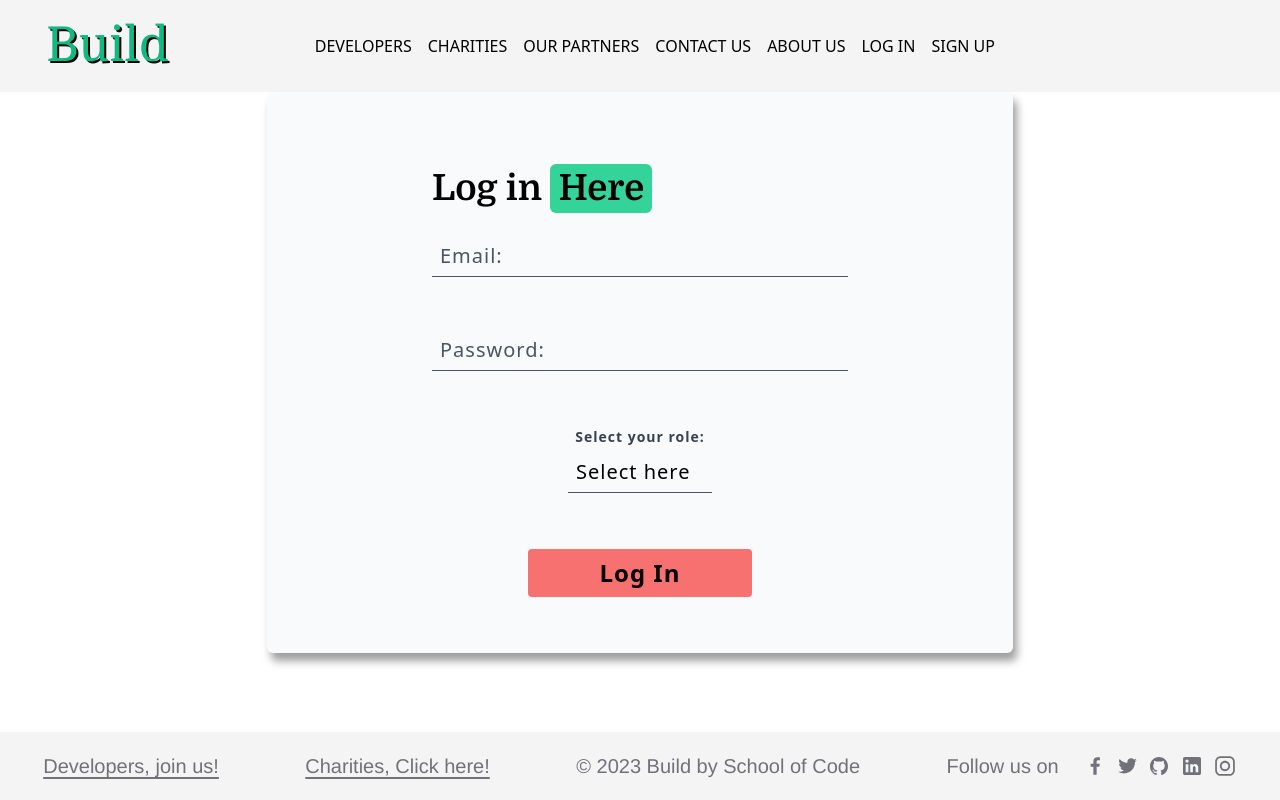
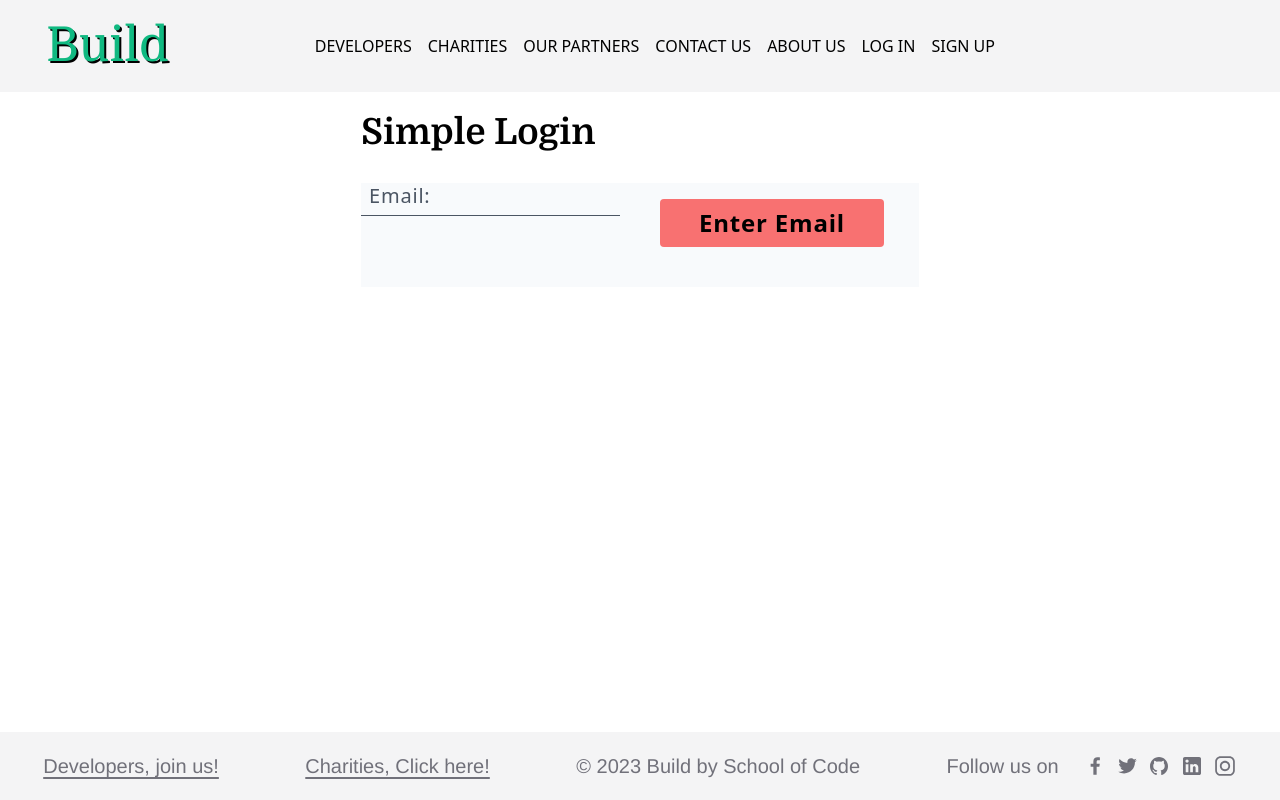
Before and after one commit to SchoolOfCode/Team-Build, a Next.js app: page /login in a window 1280 px wide. Built offline with nearby package versions, Linux system fonts and the light colour scheme; no server answers.

Commit message:
Reverted Login

```diff
--- a/src/components/SimpleLogin.jsx
+++ b/src/components/SimpleLogin.jsx
@@ -42,16 +42,13 @@ export default function SimpleLogin() {
   };
 
   return (
-    <div className="text-left mx-3 lg:p-10 lg:flex lg:bg-slate-50 lg:justify-center lg:align-middle lg:text-xl lg:items-center lg:w-7/12 lg:shadow-[4.0px_8.0px_8.0px_rgba(0,0,0,0.38)] lg:rounded-md">
-      <div className="w-full max-w-md p-4">
-        <h1 className="text-4xl font-bold mt-3 leading-relaxed">
-          Log in{" "}
-          <span className="bg-emerald-400 py-1 px-2 rounded-md">Here</span>
-        </h1>
+    <div>
+      <h1 className="text-4xl font-bold mt-3 leading-relaxed">Simple Login</h1>
       <form
-          className="bg-slate-50 mt-5 tracking-wider flex flex-col w-full lg:gap-10 gap-5"
+        className="bg-slate-50 mt-5 tracking-wider flex flex-col w-full lg:grid lg:grid-cols-2 lg:gap-10 gap-5"
+        method="POST"
         action="https://team-5-final-project-pi.vercel.app/developer/register"
-          method="POST"
+        onSubmit={simpleLogin}
       >
         <div>
           <input
@@ -59,49 +56,19 @@ export default function SimpleLogin() {
             name="email"
             onChange={handleInput}
             value={email}
-              className="appearance-none bg-transparent border-b pb-2 border-gray-600 placeholder:text-gray-600 placeholder:text-xl w-full text-black py-1 px-2 leading-tight focus:outline-none"
+            className="appearance-none bg-transparent border-b pb-2 border-gray-600 placeholder:text-gray-600 placeholder:text-xl w-full text-black mr-3 py-1 px-2 leading-tight focus:outline-none"
             placeholder="Email:"
             required
           />
         </div>
-
-          <div className="mt-4">
-            <input
-              type="password"
-              name="password"
-              onChange={handleInput}
-              value=""
-              className="appearance-none bg-transparent border-b pb-2 border-gray-600 placeholder:text-gray-600 placeholder:text-xl w-full text-black py-1 px-2 leading-tight focus:outline-none"
-              placeholder="Password:"
-            />
-          </div>
-
-          <div className="mt-4 text-center">
-            <label className="block text-gray-700 text-sm font-bold mb-2">
-              Select your role:
-            </label>
-            <select
-              name="options"
-              className="appearance-none bg-transparent border-b pb-2 border-gray-600 placeholder:text-gray-600 placeholder:text-xl w-36 text-black py-1 px-2 leading-tight focus:outline-none"
-            >
-              <option value="" disabled selected>
-                Select here
-              </option>
-              <option value="charity">Charity</option>
-              <option value="developer">Developer</option>
-            </select>
-          </div>
-
-          <div className="mt-4 text-center">
         <button
           type="submit"
-              className="button bg-red-400 font-bold rounded w-36 h-12 text-xl lg:w-56 lg:text-2xl"
+          className="button bg-red-400 font-bold rounded w-36 h-12 text-xl lg:w-56 lg:text-2xl lg:mt-4 mt-4"
         >
-              Log In
+          Enter Email
         </button>
-          </div>
+        <div className="flex flex-col"></div>
       </form>
-      </div>
     </div>
   );
 }
```
Lines whose indentation alone changed are shown as unchanged.
